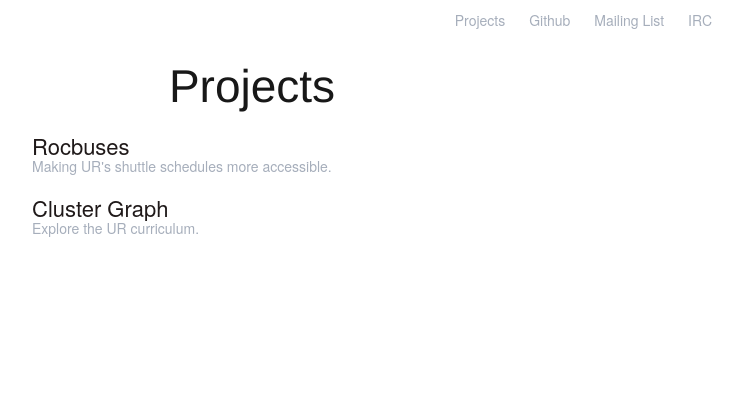
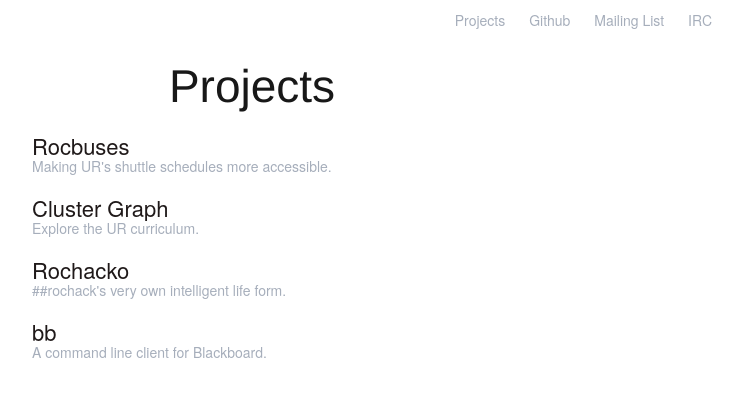
Before and after one commit to RocHack/rochack.org, a Jekyll site: the page built from projects.html, in a window 1280 px wide. Shown: the top 397 px of the page, without its empty margins (388-1130 px from the left). Built offline with Jekyll 4.4.1, drawn with Linux system fonts in a browser that asks for light colours.

Commit message:
Updating projects page

```diff
--- a/projects.html
+++ b/projects.html
@@ -11,4 +11,12 @@ layout: default
 		<div class="project_title">Cluster Graph</div>
 		Explore the UR curriculum.
 	</a>
+	<a href="http://github.com/RocHack/rochacko" class="project">
+		<div class="project_title">Rochacko</div>
+		##rochack's very own intelligent life form.
+	</a>
+	<a href="http://github.com/RocHack/bb" class="project">
+		<div class="project_title">bb</div>
+        A command line client for Blackboard.
+	</a>
 </div>
```
